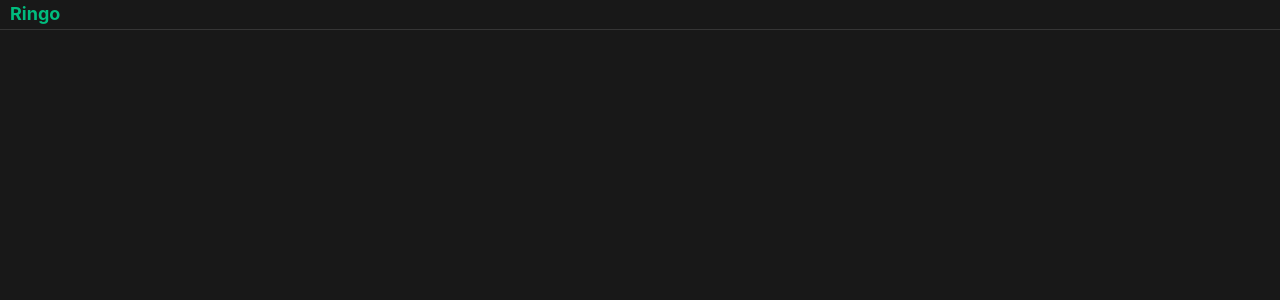
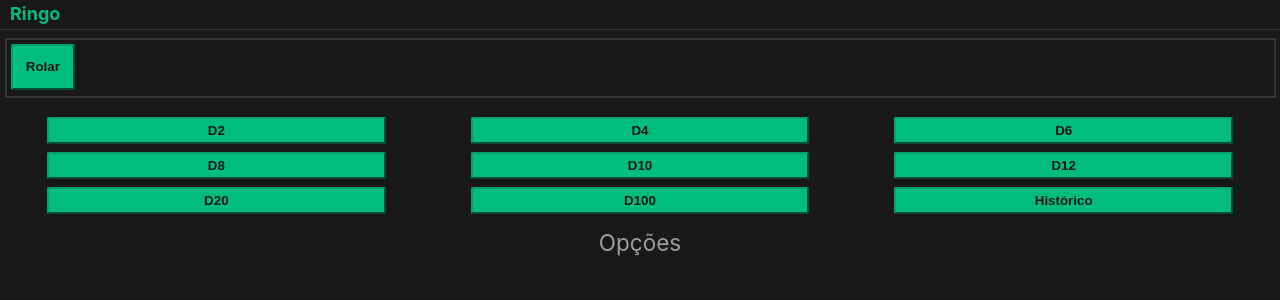
Before and after one commit to ferreira-tb/ringo, a Vue app: page /dice in a window 1280 px wide. Shown: the top 300 px of the page. Built offline with nearby package versions, Linux system fonts and the light colour scheme.

Commit message:
DiceRoller.vue

```diff
--- a/src/App.vue
+++ b/src/App.vue
@@ -1,5 +1,10 @@
 <script setup lang="ts">
+import { onErrorCaptured } from 'vue';
 import NavBar from '@/components/NavBar.vue';
+
+onErrorCaptured((err, instance, info) => {
+    console.error(err, instance, info)
+});
 </script>
 
 <template>
--- a/src/components/NavBar.vue
+++ b/src/components/NavBar.vue
@@ -1,5 +1,5 @@
 <script setup lang='ts'>
-import { useCharacterStore } from '@/stores/character';
+import { useCharacterStore } from '@/stores/character.js';
 
 const { character } = useCharacterStore();
 </script>
--- a/src/components/create/ClassBonuses.vue
+++ b/src/components/create/ClassBonuses.vue
@@ -1,6 +1,6 @@
 <script setup lang="ts">
 import { computed } from 'vue';
-import { RingoError } from '@/error';
+import { RingoError } from '@/error.js';
 import { useSkillStore, useWeaponStore } from '@/stores/game.js';
 import { joinWordList } from '@/helpers.js';
 
--- a/src/components/create/Welcome.vue
+++ b/src/components/create/Welcome.vue
@@ -1,7 +1,7 @@
 <script setup lang="ts">
 import { router } from '@/router/index.js';
+import { useCharacterStore } from '@/stores/character.js';
 import Button from '@/components/Button.vue';
-import { useCharacterStore } from '@/stores/character';
 
 const { character } = useCharacterStore();
 </script>
--- a/src/router/index.ts
+++ b/src/router/index.ts
@@ -1,5 +1,5 @@
 import { createRouter, createWebHistory } from 'vue-router';
-import { createCharRoutes } from './create.js';
+import { createCharRoutes } from '@/router/create.js';
 
 export const router = createRouter({
     history: createWebHistory(import.meta.env.BASE_URL),
@@ -20,6 +20,11 @@ export const router = createRouter({
             component: () => import('@/views/DiceRoller.vue')
         },
         {
+            path: '/dice/history',
+            name: 'dice-history',
+            component: () => import('@/views/DiceHistory.vue')
+        },
+        {
             path: '/create/char',
             component: () => import('@/views/CreateCharacter.vue'),
             children: createCharRoutes
--- a/src/views/CreateCharacter.vue
+++ b/src/views/CreateCharacter.vue
@@ -1,9 +1,5 @@
 <script setup lang="ts">
-import { onErrorCaptured } from 'vue';
 
-onErrorCaptured((err, instance, info) => {
-    console.error(err, instance, info)
-});
 </script>
 
 <template>
--- /dev/null
+++ b/src/views/DiceHistory.vue
@@ -0,0 +1,14 @@
+<script setup lang="ts">
+
+
+</script>
+
+<template>
+    <main>
+
+    </main>
+</template>
+
+<style scoped>
+
+</style>
--- a/src/views/DiceRoller.vue
+++ b/src/views/DiceRoller.vue
@@ -1,13 +1,90 @@
 <script setup lang="ts">
+import { computed, reactive, readonly, ref } from 'vue';
+import { router } from '@/router/index.js';
+import Button from '@/components/Button.vue';
 
+const buttonStyle = reactive({
+    width: '80%'
+});
 
+const diceTypes = readonly([2, 4, 6, 8, 10, 12, 20, 100]);
+const chosenDice = ref<number | null>(null);
+const diceAmount = ref<number>(1);
+const modifier = ref<number>(0);
+
+const roll = computed(() => {
+    if (chosenDice.value === null) return null;
+
+    let rollText = `${diceAmount.value}D${chosenDice.value}`;
+    if (modifier.value > 0) rollText += ` + ${modifier.value}`;
+    return rollText;
+});
 </script>
 
 <template>
+    <main>
+        <div class="result-area">
+            <span v-if="roll">{{ roll }}</span>
+            <Button class="roll-button" text="Rolar" />
+        </div>
 
+        <div class="mod-area">
 
+        </div>
+
+        <div class="dice-area">
+            <Button
+                v-for="(dice, index) of diceTypes"
+                :style="buttonStyle"
+                :text="`D${dice}`"
+                :key="index"
+                @click="chosenDice = dice"
+            />
+
+            <Button
+                text="Histórico"
+                :style="buttonStyle"
+                @click="router.push({ name: 'dice-history' })"
+            />
+        </div>
+
+        <div class="options-area">
+            <h2>Opções</h2>
+        </div>
+    </main>
 </template>
 
 <style scoped>
+.result-area {
+    display: flex;
+    align-content: center;
 
+    height: 4em;
+    border: 2px var(--color-border) solid;
+}
+
+.result-area span {
+    font-size: 2.5em;
+    text-align: center;
+    width: 100%;
+    height: 100%;
+}
+
+.roll-button {
+    height: 3.5em;
+    padding: 1em;
+    width: 3em;
+}
+
+.dice-area {
+    margin-top: 1em;
+    display: grid;
+    grid-template-columns: repeat(3, 1fr);
+    justify-items: center;
+}
+
+.options-area {
+    margin-top: 0.5em;
+    text-align: center;
+}
 </style>
--- a/src/views/Home.vue
+++ b/src/views/Home.vue
@@ -11,8 +11,8 @@ const buttonStyle = reactive({
 <template>
     <main>
         <div class="home-button-area">
-            <Button text="Personagens" @click.prevent="router.push({ name: 'characters' })" :style="buttonStyle" />
-            <Button text="Dados" @click.prevent="router.push({ name: 'dice' })" :style="buttonStyle" />
+            <Button text="Personagens" @click="router.push({ name: 'characters' })" :style="buttonStyle" />
+            <Button text="Dados" @click="router.push({ name: 'dice' })" :style="buttonStyle" />
         </div>
     </main>
 </template>
```
